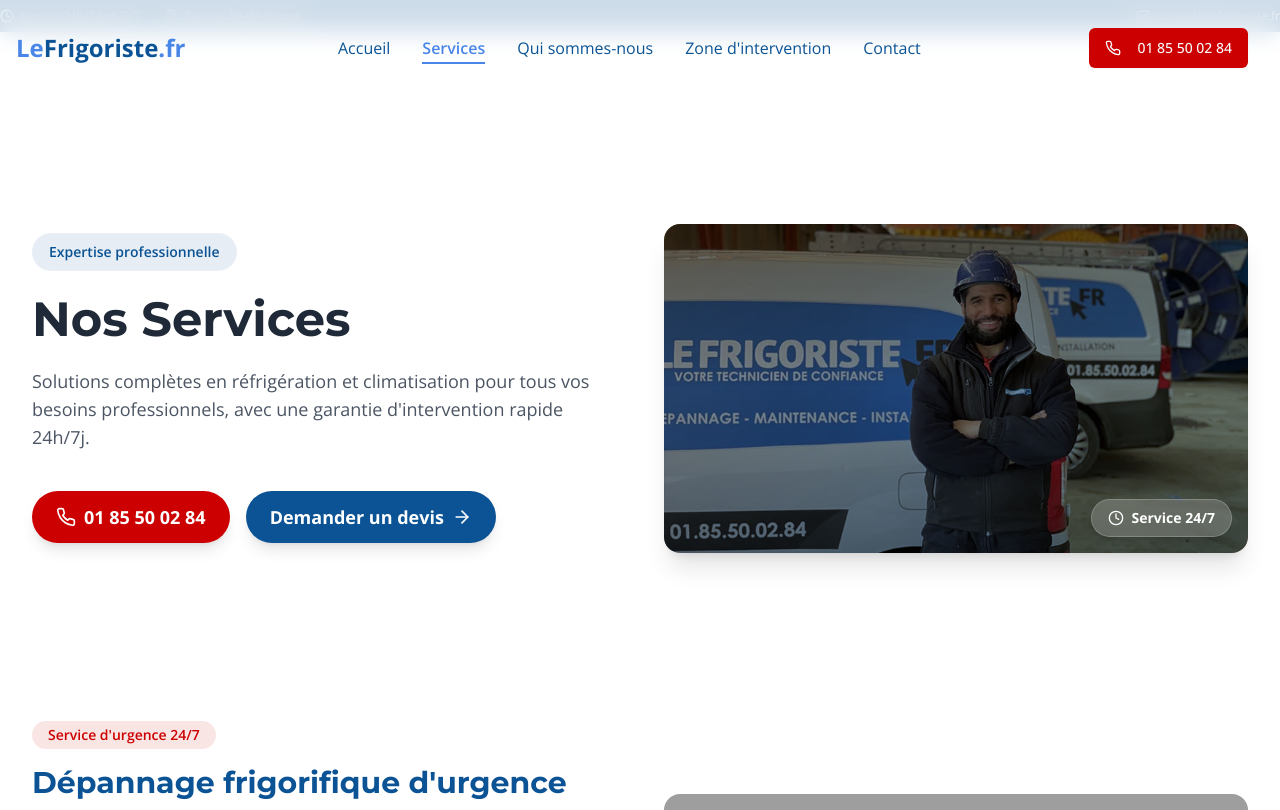
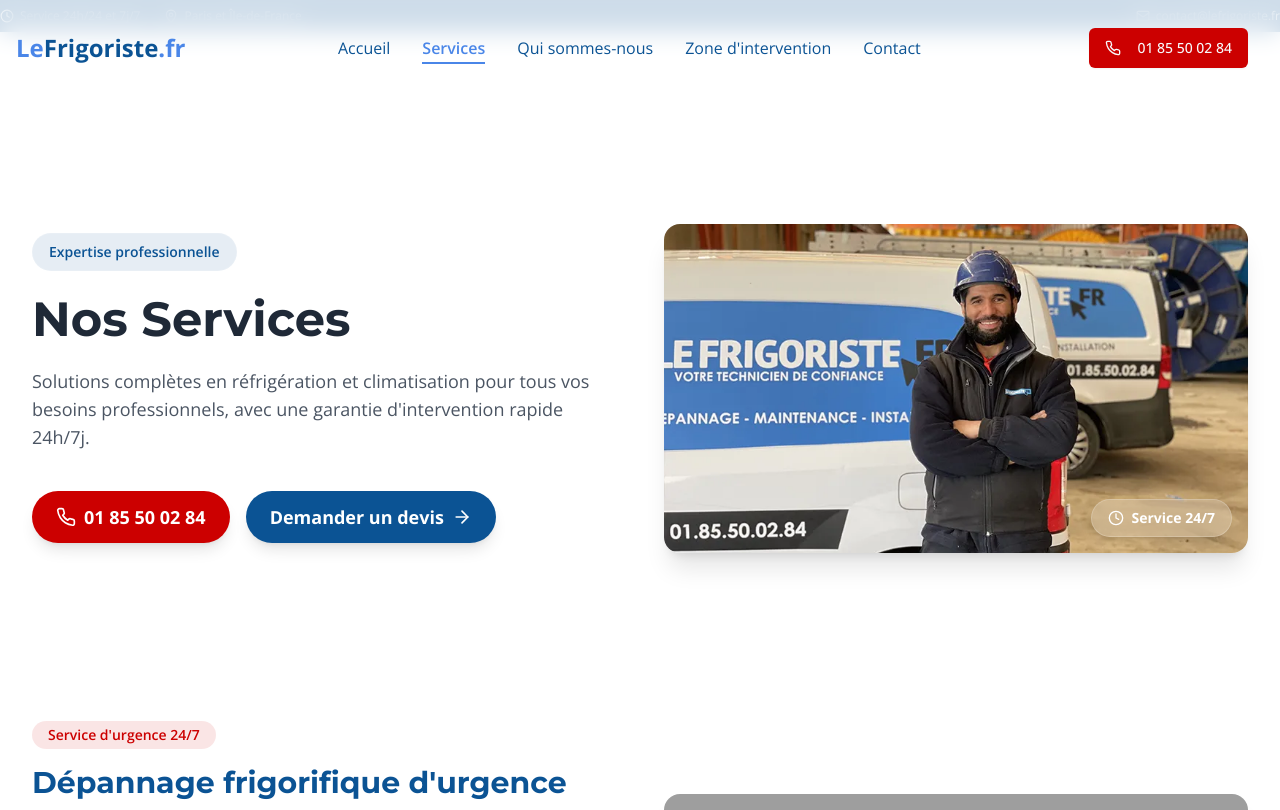
Before and after one commit to zbenzid/frigoriste-web-france, a React (Vite) app: page /services in a window 1280 px wide. Shown: the top 810 px of the page. Built offline with nearby package versions, Linux system fonts and the light colour scheme; grey boxes are pictures that could not be loaded.

Commit message:
Remove image gradient
Removed the gradient layer on top of the images in the services page to make them brighter.

```diff
--- a/src/pages/Services.tsx
+++ b/src/pages/Services.tsx
@@ -1,4 +1,3 @@
-
 import React from 'react';
 import { ArrowRight, Snowflake, Wind, Thermometer, Wrench, Clock, ShieldCheck, BarChart3, Check, Lightbulb, Phone, Info, Award, Shield, Mail } from 'lucide-react';
 import { Link } from 'react-router-dom';
@@ -46,18 +45,12 @@ const Services = () => {
             <div className="relative">
               {/* Conteneur de l'image avec cadre esthétique */}
               <div className="overflow-hidden rounded-2xl shadow-xl relative aspect-[4/3] md:aspect-[16/9] h-full">
-                {/* Fond dégradé pour l'effet premium */}
-                <div className="absolute inset-0 bg-gradient-to-br from-black/50 to-primary/60 mix-blend-multiply z-10"></div>
-
-                {/* Image principale */}
+                {/* Image principale - sans gradient d'assombrissement */}
                 <img
                   src="/lovable-uploads/7775ab7a-fc75-4650-902c-934e05a1b900.png"
                   alt="Nos services de réfrigération"
                   className="w-full h-full object-cover"
                 />
-
-                {/* Léger vignettage pour aspect premium */}
-                <div className="absolute inset-0 bg-gradient-to-t from-black/30 via-transparent to-black/20 z-20"></div>
 
                 {/* Élément décoratif - Badge ou indication de service 24/7 */}
                 <div className="absolute bottom-4 right-4 bg-white/20 backdrop-blur-md px-4 py-2 rounded-full text-white font-bold text-sm border border-white/20 shadow-lg z-30 flex items-center">
```
